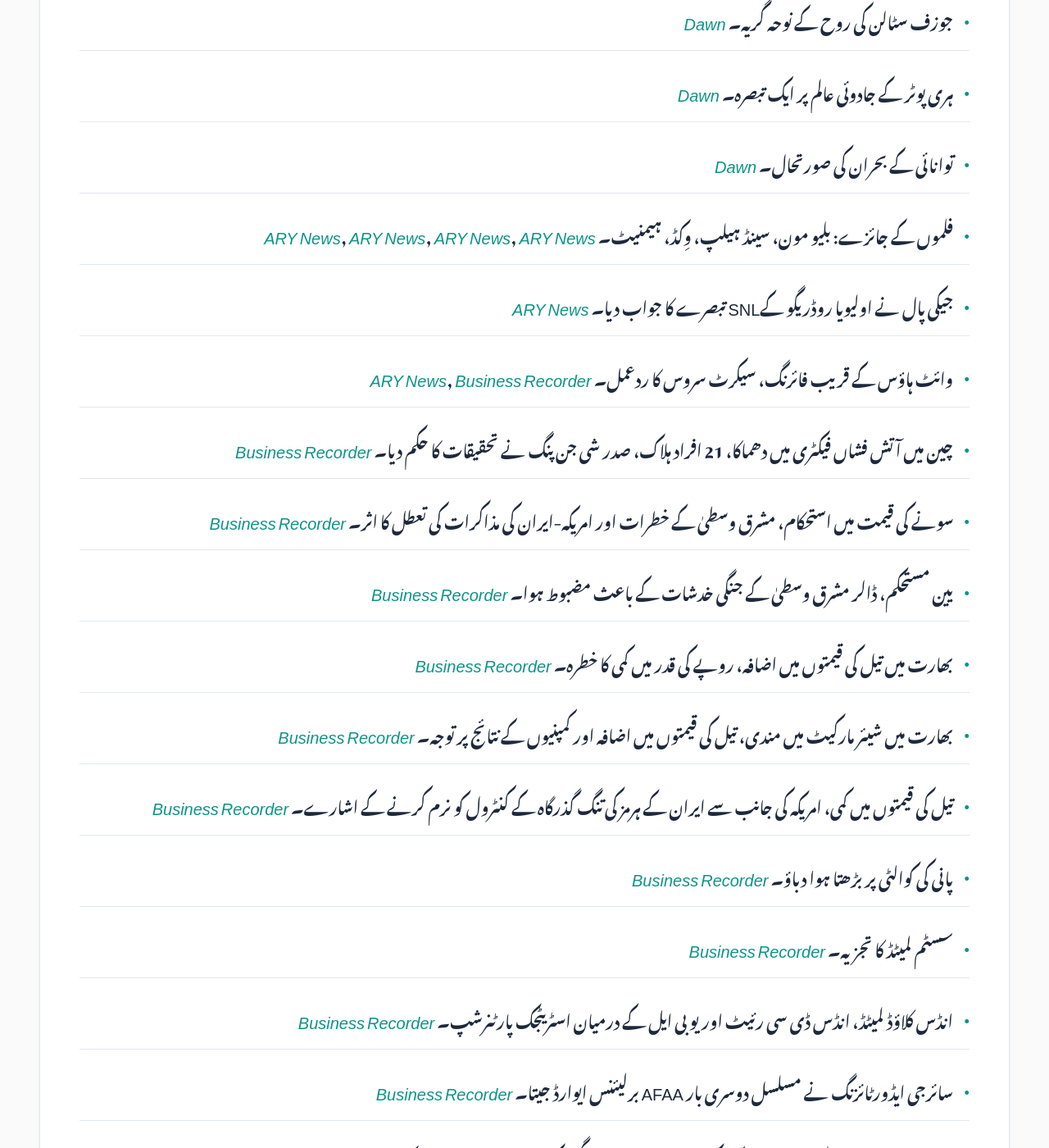
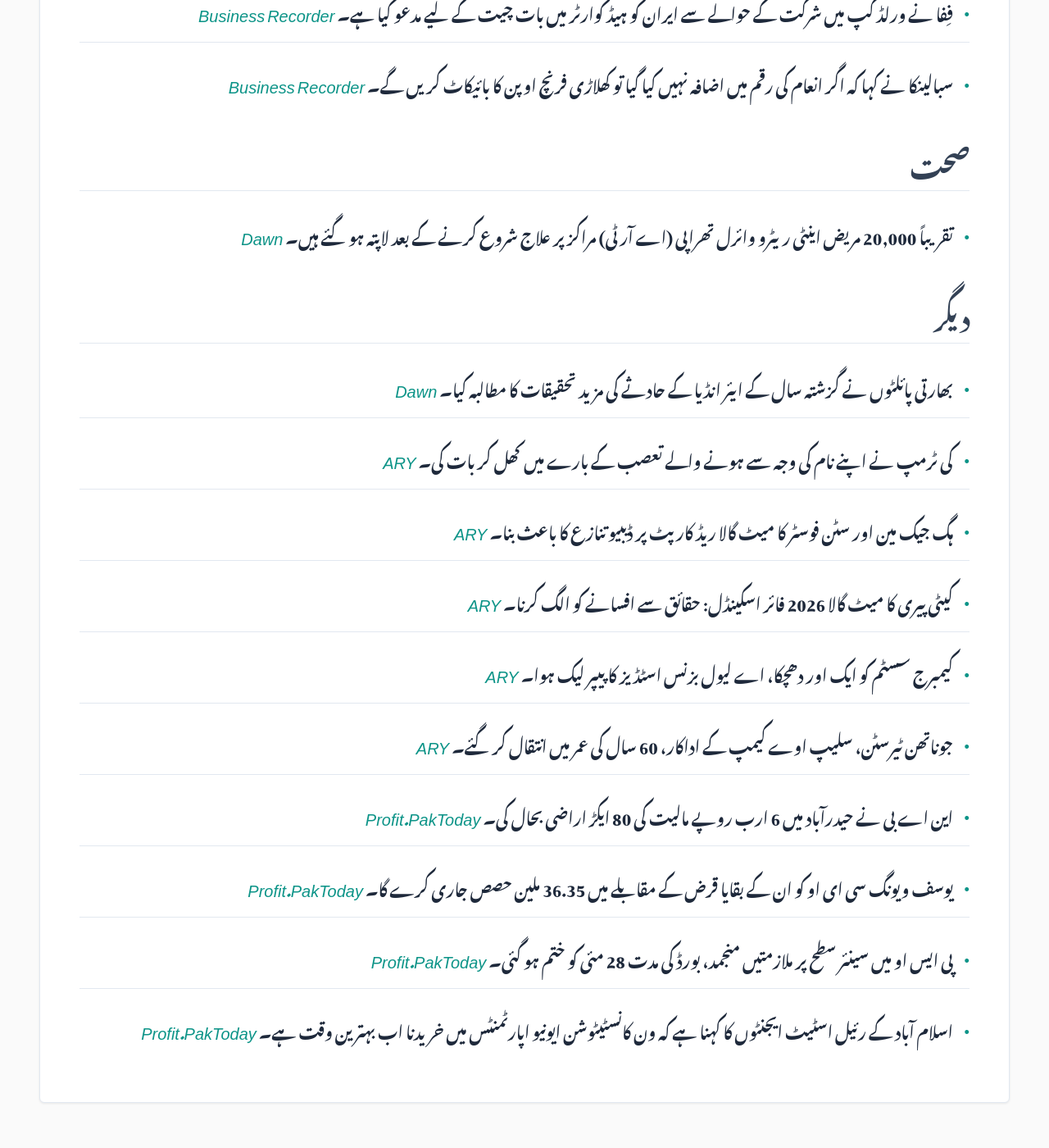
Before and after one commit to zsubzwary/news, a Jekyll site: the page built from ur/index.md, in a window 1280 px wide and 1400 px high, scrolled down 3671 px. Shown: the whole window at 82% size. Built offline with Jekyll 4.4.1, drawn with Linux system fonts in a browser that asks for light colours; some web fonts are replaced; some of the changed text lies outside the part shown.

Commit message:
DateTime; 2026-05-05T16:06:21.383Z

```diff
--- a/ur/index.md
+++ b/ur/index.md
@@ -7,85 +7,70 @@ rtl: true
 
 پاکستان کی تازہ خبروں کا خلاصہ
 
- &lrm; 05-May-2026 12:00PKT
+ &lrm; 05-May-2026 21:06PKT
 
 پڑھنے کا وقت : 6 منٹ
 
 ## معیشت
 
-* گیس کمپنیوں نے 21 سے 121 فیصد تک ٹیرف میں اضافے کی درخواست دی ہے، عوامی سماعتیں 12-13 مئی کو لاہور اور کراچی میں ہوں گی۔ *[Dawn](https://www.dawn.com/news/1997651/gas-utilities-seek-21-121pc-tariff-hike)*
-* پاکستان کی تجارتی خسارہ پہلی 10 مہینوں میں 20 فیصد بڑھ کر 32 ارب ڈالر ہوگئی، درآمدات میں اضافہ اور برآمدات میں کمی ہوئی۔ *[Profit.PakToday](https://profit.pakistantoday.com.pk/2026/05/05/pakistans-trade-deficit-widens-20-to-32-billion-in-10-months)*
-* آئی ایم ایف نے پاکستان کے Sovereign Wealth Fund پر سخت شرائط عائد کر دیں ہیں، قرض لینے اور دینے پر پابندی عائد کردی ہے۔ *[Profit.PakToday](https://profit.pakistantoday.com.pk/2026/05/05/imf-sets-strict-conditions-on-pakistans-sovereign-wealth-fund-bars-borrowing-lending)*
-* اسٹیٹ بینک کی پالیسی ریٹ میں اضافے سے CPPA-G کے سرکلر ڈیٹ کے قرضوں پر سالانہ 13 ارب روپے کا اضافی بوجھ پڑنے کا امکان ہے۔ *[Profit.PakToday](https://profit.pakistantoday.com.pk/2026/05/05/sbp-rate-hike-may-add-rs13-billion-annual-cost-to-cppa-g-circular-debt-loans)*
-* پاکستان نے اے ڈی بی سے نمائش کی حدیں نرم کرنے اور اعلیٰ ضرورت والی معیشتوں کے لیے مالی اعانت بڑھانے کا مطالبہ کیا ہے۔ *[Profit.PakToday](https://profit.pakistantoday.com.pk/2026/05/05/pakistan-urges-adb-to-ease-exposure-limits-scale-up-financing-for-high-need-economies)*
+*   پاکستان نے 2018 سے 2024 تک خصوصی اقتصادی زونز (SEZs) میں 8 بلین ڈالر کی غیر ملکی براہ راست سرمایہ کاری (FDI) اور 500,000 ملازمتیں پیدا کرنے کا ہدف حاصل نہیں کر سکا۔ *[Dawn](https://www.dawn.com/news/1997769/pakistan-misses-8bn-sez-investment-500000-job-targets-minister)*
+*   بھارت میں نیشنل اسٹاک ایکسچینج (NSE) نے چوتھی سہ ماہی میں 8 فیصد منافع دیکھا، جو ڈیریویٹوز کے حجم میں اضافے کی وجہ سے ہوا۔ *[Business Recorder](https://www.brecorder.com/news/40419754/indias-nse-posts-8-rise-in-fourth-quarter-profit-on-derivative-volumes)*
+*   بھارت نے مڈل ایسٹ بحران سے متاثرہ کاروباری اداروں کی مدد کے لیے 1.9 بلین ڈالر کی کریڈٹ گارنٹی منظور کی ہے۔ *[Business Recorder](https://www.brecorder.com/news/40419746/us-stocks-rebound-as-oil-prices-retreat)*
+*   پاکستان اسٹیٹ بینک (SBP) نے مالیاتی نظام کی مضبوطی کے لیے اوپن مارکیٹ آپریشنز (OMOs) کے ذریعے 4.5 ٹریلین روپے سے زیادہ کی رقم کی فراہمی کی۔ *[Profit.PakToday](https://profit.pakistantoday.com.pk/2026/05/05/sbp-injects-over-rs4-5-trillion-via-omos-to-support-liquidity)*
 
 ## سائنس اور ٹیکنالوجی
 
-* ڈیجیٹل تبدیلی کو کامیاب بنانے کے لیے ایک قابل اعتماد راستہ۔ *[ARY News](https://arynews.tv/digital-transformation-improve-efficiency-and-growth)*
+*   سابق نادرا چیئرمین طارق ملک کو امریکی کمپنی اوکٹا نے ڈیجیٹل شناخت کے رہنماؤں کی فہرست میں شامل کیا ہے۔ *[Dawn](https://www.dawn.com/news/1997688/ex-nadra-chairman-tariq-malik-included-in-us-based-companys-list-recognising-digital-identity-pioneers)*
+*   بھارت میں پنجاب نیشنل بینک (PNB) نے جدید AI ماڈلز بشمول اینٿروپک کے مائیٿوس کے خطرات کے پیش نظر سائبر سیکیورٹی کے اخراجات میں اضافہ کیا ہے۔ *[Business Recorder](https://www.brecorder.com/news/40419751/indias-pnb-hikes-cybersecurity-spend-as-ai-models-including-anthropics-mythos-raise-risks)*
 
 ## موسم
 
-* ملک گیر سطح پر شدید گرمی کے باعث ایمرجنسی پروٹوکول نافذ کر دیے گئے، این ڈی ایم اے نے ہسپتالوں کو الرٹ پر رکھا ہے۔ *[Dawn](https://www.dawn.com/news/1997631/extreme-heat-prompts-nationwide-emergency-protocols)*
-* کراچی میں گزشتہ آٹھ سالوں میں سب سے زیادہ گرم دن ریکارڈ کیا گیا، درجہ حرارت 44.1 ڈگری سینٹی گریڈ تک پہنچ گیا، 10 افراد جاں بحق ہوئے۔ *[Dawn](https://www.dawn.com/news/1997593/10-found-dead-as-karachi-endures-hottest-day-in-eight-years)*
-* کراچی میں شدید گرمی، بجلی کی طویل بندشیں اور پانی کی قلت سے عوام پریشان ہیں۔ *[Dawn](https://www.dawn.com/news/1997593/10-found-dead-as-karachi-endures-hottest-day-in-eight-years)*
-* ملک میں مئی اور جون کے مہینوں میں معمول سے زیادہ درجہ حرارت رہنے کا امکان ہے۔ *[Dawn](https://www.dawn.com/news/1997631/extreme-heat-prompts-nationwide-emergency-protocols)*
+*   کراچی میں گرم موسم برقرار رہے گا لیکن درجہ حرارت 40 ڈگری سینٹی گریڈ سے نیچے رہے گا۔ *[Dawn](https://www.dawn.com/news/1997698/hot-weather-to-persist-in-karachi-but-temperature-to-stay-below-40c)*
 
 ## سیاست
 
-* پی ٹی آئی میں پنجاب کے امور کی نگرانی کے لیے کمیٹی کے قیام سے ناراضگی پائی جاتی ہے۔ *[Dawn](https://www.dawn.com/news/1997621/formation-of-coordination-body-stirs-up-bad-blood-in-pti)*
-* سابق وزیراعظم عمران خان نے 2022 میں متنازع پروجیکٹ سے دستبرداری کر دی تھی۔ *[Dawn](https://www.dawn.com/news/1997580/imran-exited-controversial-project-in-2022)*
-* اسلام آباد ہائی کورٹ نے کونسل آف اسلامی آئیڈیالوجی کو فوجداری ذمہ داریوں پر فیصلہ دینے کا اختیار نہیں دیا۔ *[Dawn](https://www.dawn.com/news/1997627/council-of-islamic-ideology-has-no-authority-to-rule-on-criminal-liability-ihc)*
-* بھارت میں مودی کی پارٹی نے مغربی بنگال میں "ریکارڈ" فتح حاصل کی ہے۔ *[Dawn](https://www.dawn.com/news/1997401/indias-modi-celebrates-record-win-in-opposition-held-west-bengal)*
+*   پی ٹی آئی کے رہنما سلمان اکرم راجہ نے پنجاب رابطہ اور نگرانی کمیٹی کی تشکیل پر اپنے فیصلے کا دفاع کیا۔ *[Dawn](https://www.dawn.com/news/1997770/ptis-raja-stands-by-decision-on-punjab-coordination-and-monitoring-committee-composition)*
+*   جے یو آئی-ایف نے مولانا ادریس کے قتل کے خلاف بدھ اور جمعہ کو ملک گیر احتجاج کرنے کا اعلان کیا ہے۔ *[Dawn](https://www.dawn.com/news/1997778/jui-f-to-hold-nationwide-protests-on-wednesday-friday-over-killing-of-cleric-maulana-idrees)*
+*   خیبر پختونخوا کے وزیر اعلیٰ سہیل آفریدی نے مرکز کی جانب سے صوبے کے ساتھ مبینہ طور پر ہونے والی ناانصافی کے خلاف کل (6 مئی) کو قلم چھوڑ ہڑتال کا اعلان کیا۔ *[Dawn](https://www.dawn.com/news/1997725/cm-afridi-announces-pen-down-strike-on-may-6-over-centres-discrimination-against-kp)*
+*   وزیراعظم شہباز شریف نے متحدہ عرب امارات (یو اے ای) میں میزائل اور ڈرون حملوں کی مذمت کی۔ *[Dawn](https://www.dawn.com/news/1997705/pm-shehbaz-condemns-drone-missile-attacks-in-uae)*
+*   بھارت کے وزیر اعظم مودی نے مغربی بنگال میں اپنی پارٹی کی تاریخی فتح کے بعد بھارت کی سیاست پر اپنی گرفت مضبوط کر لی ہے۔ *[Business Recorder](https://www.brecorder.com/news/40419736/indias-modi-expands-reach-clinching-opposition-stronghold)*
 
 ## قومی
 
-* سپریم کورٹ نے چوٹو گینگ کے ارکان کی سزائے موت برقرار رکھی ہے۔ *[Dawn](https://www.dawn.com/news/1997628/supreme-court-upholds-death-sentences-of-chotu-gang-members)*
-* این اے بی نے بحریہ ٹاؤن کو غیر قانونی طور پر الاٹ کی گئی 80 ایکڑ زمین بحال کرائی۔ *[Dawn](https://www.dawn.com/news/1997514/nab-recovers-80-acres-of-govt-land-illegally-allotted-to-bahria-town)*
-* جنوبی وزیرستان میں فوج کے چیک پوسٹ پر خودکش حملہ ناکام، ایک شہری شہید، 15 زخمی ہوئے۔ *[Dawn](https://www.dawn.com/news/1997513/suicide-attack-foiled-on-army-check-post-in-south-waziristan-civilian-martyred-15-injured)*
+*   آرمی چیف نے کہا کہ علاقائی امن اور استحکام اجتماعی ضبط، ذمہ داری اور خودمختاری کے احترام سے منسلک ہے۔ *[Dawn](https://www.dawn.com/news/1997771/regional-peace-stability-linked-to-collective-restraint-respect-for-sovereignty-armys-top-brass)*
+*   این سی سی آئی اے نے پنجاب میں "اینٹی سٹیٹ" سوشل میڈیا سرگرمیوں کے خلاف کارروائی کرتے ہوئے 13 کارکنوں کو گرفتار کیا۔ *[Dawn](https://www.dawn.com/news/1997726/nccia-arrests-13-activists-in-punjab-in-crackdown-on-anti-state-social-media-activity)*
+*   اسلام آباد ہائی کورٹ نے یوٹیوبر راجاب بٹ کا نام پاسپورٹ کنٹرول لسٹ (PCL) سے ہٹانے کا حکم دیا۔ *[Dawn](https://www.dawn.com/news/1997780/rajab0505)*
+*   پولیس نے کراچی میں احتجاج کرنے والے عورات مارچ کے کارکنوں کو رہا کر دیا۔ *[Dawn](https://www.dawn.com/news/1997753/police-release-aurat-march-activists-after-brief-detention-in-karachi)*
+*   کراچی میں میٹرک امتحانات کی مبینہ بدانتظامی کے بعد بی ایس ای کے چیئرمین غلام حسین سوهو نے استعفیٰ دے دیا۔ *[Dawn](https://www.dawn.com/news/1997734/bsek-chairman-resigns-following-allegations-of-mismanagement-of-matric-exams-in-karachi)*
+*   قومی اسمبلی کی قائمہ کمیٹی کو بتایا گیا کہ اینٹی ریٹرو وائرل تھراپی (ART) مراکز پر علاج شروع کرنے والے تقریباً 20,000 مریض "غائب" ہیں۔ *[Dawn](https://www.dawn.com/news/1997760/nearly-20000-patients-missing-after-initiating-treatment-at-hiv-centres-na-committee-told)*
+*   مولانا محمد ادریس کو کے پی کے کے چارسدہ میں گولی مار کر ہلاک کر دیا گیا۔ *[Dawn](https://www.dawn.com/news/1997685/prominent-cleric-muhammad-idrees-gunned-down-in-kps-charsadda)*
 
 ## بین الاقوامی
 
-* یوکرین اور روس نے علیحدہ طور پر جنگ بندی کا اعلان کیا ہے۔ *[Dawn](https://www.dawn.com/news/1997531/ukraine-and-russia-declare-separate-truces)*
-* متحدہ عرب امارات نے ایران کے میزائلوں کو روکنے کا دعویٰ کیا ہے، فجیرہ کے تیل زون پر ڈرون حملہ ہوا۔ *[Dawn](https://www.dawn.com/news/1997510/fujairah-oil-zone-hit-by-drone-attack-as-uae-says-it-intercepted-iranian-missiles)*
-* امریکہ اور ایران کے درمیان خلیج فارس کے کنٹرول کے لیے کشمکش جاری ہے، تیل کی قیمتیں بڑھ رہی ہیں۔ *[Business Recorder](https://www.brecorder.com/news/40419677/shares-slide-oil-prices-elevated-as-us-iran-truce-prospects-dim)*
-* امریکہ نے ایرانی بحاروں کو رہا کر کے پاکستان منتقل کیا، وہ اپنے وطن واپس چلے گئے۔ *[Dawn](https://www.dawn.com/news/1997392/iranian-sailors-evacuated-to-pakistan-return-home-state-media-confirms)*
+*   امریکہ نے ایران پر شپنگ پر حملے کی صورت میں "تباہ کن" ردعمل کی دھمکی دی۔ *[Dawn](https://www.dawn.com/news/1997773/us-threatens-devastating-response-to-any-iran-attack-on-shipping)*
+*   اسرائیلی عدالت نے غزہ فلوٹیلا کے دو کارکنوں کی حراست چھ دنوں تک بڑھا دی۔ *[Dawn](https://www.dawn.com/news/1997759/israel-court-extends-gaza-flotilla-activists-detention-by-six-days)*
+*   یوکرین کے صدر زیلنسکی نے ایران کے خلاف ڈرون معاہدے کی پیشکش کرتے ہوئے خلیج کے دورے جاری رکھے ہیں۔ *[Business Recorder](https://www.brecorder.com/news/40419748/zelensky-offers-bahrain-drone-deal-in-latest-gulf-trip)*
+*   چین کے ہنان صوبے میں آتش فشاں فیکٹری میں دھماکے سے 21 افراد ہلاک اور 61 زخمی ہوئے۔ *[Dawn](https://www.dawn.com/news/1997692/blast-at-fireworks-factory-in-chinas-hunan-kills-21-state-media-says)*
+*   یو اے ای نے کہا کہ اس کے فضائی دفاع ایران کی جانب سے آنے والے میزائل اور ڈرون حملوں سے نمٹ رہے ہیں۔ *[Business Recorder](https://www.brecorder.com/news/40419750/uae-says-air-defences-dealing-with-missile-and-drone-attacks-from-iran)*
 
 ## کھیل
 
-* کوئی خبر نہیں
+*   فِفا نے ورلڈ کپ میں شرکت کے حوالے سے ایران کو ہیڈ کوارٹر میں بات چیت کے لیے مدعو کیا ہے۔ *[Business Recorder](https://www.brecorder.com/news/40419737/fifa-invites-iran-to-headquarters-for-world-cup-talks)*
+*   سبالینکا نے کہا کہ اگر انعام کی رقم میں اضافہ نہیں کیا گیا تو کھلاڑی فرنچ اوپن کا بائیکاٹ کریں گے۔ *[Business Recorder](https://www.brecorder.com/news/40419749/players-would-boycott-french-open-over-prize-money-dispute-says-sabalenka)*
 
 ## صحت
 
-* کوئی خبر نہیں
+*   تقریباً 20,000 مریض اینٹی ریٹرو وائرل تھراپی (اے آر ٹی) مراکز پر علاج شروع کرنے کے بعد لاپتہ ہو گئے ہیں۔ *[Dawn](https://www.dawn.com/news/1997760/nearly-20000-patients-missing-after-initiating-treatment-at-hiv-centres-na-committee-told)*
 
 ## دیگر
 
-* جوزف سٹالن کی روح کے نوحہ گریہ۔ *[Dawn](https://www.dawn.com/news/1997642/requiem-for-stalins-spirit)*
-* ہری پوٹر کے جادوئی عالم پر ایک تبصرہ۔ *[Dawn](https://www.dawn.com/news/1997643/marked-as-equals)*
-* توانائی کے بحران کی صورتحال۔ *[Dawn](https://www.dawn.com/news/1997638/energy-shock)*
-* فلموں کے جائزے: بلیو مون، سینڈ ہیلپ، وِکڈ، ہیمنیٹ۔ *[ARY News](https://arynews.tv/blue-moon-2025-movie-review)*, *[ARY News](https://arynews.tv/send-help-rachel-mcadams-movie-review-2025)*, *[ARY News](https://arynews.tv/wicked-for-good-movie-review-2025)*, *[ARY News](https://arynews.tv/hamnet-2025-movie-review)*
-* جیکی پال نے اولیویا روڈریگو کےSNL تبصرے کا جواب دیا۔ *[ARY News](https://arynews.tv/jake-paul-responds-after-olivia-rodrigos-snl-jab)*
-* وائٹ ہاؤس کے قریب فائرنگ، سیکرٹ سروس کا ردعمل۔ *[ARY News](https://arynews.tv/secret-service-says-it-exchanged-gunfire-near-white-house)*, *[Business Recorder](https://www.brecorder.com/news/40419679/secret-service-says-it-exchanged-gunfire-with-armed-suspect-near-white-house)*
-* چین میں آتش فشاں فیکٹری میں دھماکا، 21 افراد ہلاک، صدر شی جن پنگ نے تحقیقات کا حکم دیا۔ *[Business Recorder](https://www.brecorder.com/news/40419678/blast-at-fireworks-factory-in-chinas-hunan-kills-21-xi-calls-for-probe-state-media-says)*
-* سونے کی قیمت میں استحکام، مشرق وسطیٰ کے خطرات اور امریکہ-ایران کی مذاکرات کی تعطل کا اثر۔ *[Business Recorder](https://www.brecorder.com/news/40419672/gold-steady-as-investors-weigh-middle-east-risks-stalled-us-iran-peace-talks)*
-* یین مستحکم، ڈالر مشرق وسطیٰ کے جنگی خدشات کے باعث مضبوط ہوا۔ *[Business Recorder](https://www.brecorder.com/news/40419673/yen-steady-dollar-firms-on-middle-east-war-fears)*
-* بھارت میں تیل کی قیمتوں میں اضافہ، روپے کی قدر میں کمی کا خطرہ۔ *[Business Recorder](https://www.brecorder.com/news/40419676/indian-rupee-at-risk-of-all-time-low-on-long-standing-oil-drag)*
-* بھارت میں شیئر مارکیٹ میں مندی، تیل کی قیمتوں میں اضافہ اور کمپنیوں کے نتائج پر توجہ۔ *[Business Recorder](https://www.brecorder.com/news/40419675/indian-shares-set-to-open-lower-on-elevated-oil-prices-lampt-mampm-results-in-focus)*
-* تیل کی قیمتوں میں کمی، امریکہ کی جانب سے ایران کے ہرمز کی تنگ گذرگاہ کے کنٹرول کو نرم کرنے کے اشارے۔ *[Business Recorder](https://www.brecorder.com/news/40419674/oil-eases-on-signs-us-is-loosening-iranian-closure-of-strait-of-hormuz)*
-* پانی کی کوالٹی پر بڑھتا ہوا دباؤ۔ *[Business Recorder](https://www.brecorder.com/news/40419568/water-quality-under-growing-strain)*
-* سسٹم لمیٹڈ کا تجزیہ۔ *[Business Recorder](https://www.brecorder.com/news/40419593/systems-limited)*
-* انڈس کلاؤڈ لمیٹڈ، انڈس ڈی سی رئیٹ اور یو بی ایل کے درمیان اسٹریٹجک پارٹنرشپ۔ *[Business Recorder](https://www.brecorder.com/news/40419596/digital-infrastructure-and-cloud-adoption-indus-cloud-ltd-indus-dc-reit-and-ubl-form-strategic-partnership)*
-* سائرجی ایڈورٹائزنگ نے مسلسل دوسری بار AFAA برلیئنس ایوارڈ جیتا۔ *[Business Recorder](https://www.brecorder.com/news/40419597/synergy-advertising-wins-afaa-brilliance-awards-for-second-year)*
-* GO نے COCO اسٹیشنوں پر اب تک کی سب سے زیادہ 24 گھنٹے کی فروخت کا ریکارڈ قائم کیا۔ *[Business Recorder](https://www.brecorder.com/news/40419598/go-records-highest-ever-24-hour-sales-at-coco-stations)*
-* قومی اسمبلی کے اسپیکر نے وفات پر تعزیت کا اظہار کیا۔ *[Business Recorder](https://www.brecorder.com/news/40419599/na-speaker-condoles-death)*
-* وزیراعلیٰ پنجاب نے PDP اور LDP پر پیشرفت کا جائزہ لیا۔ *[Business Recorder](https://www.brecorder.com/news/40419601/cm-reviews-progress-on-pdp-ldp)*
-* وزیراعلیٰ پنجاب نے بہادر فائر فائٹرز کو خراج تحسین پیش کیا۔ *[Business Recorder](https://www.brecorder.com/news/40419602/cm-pays-tribute-to-brave-firefighters)*
-* اپریل میں سیمنٹ کی ترسیل میں سال بہ سال 11.14 فیصد اضافہ ہوا۔ *[Business Recorder](https://www.brecorder.com/news/40419603/april-cement-despatches-increase-by-1114pc-yoy)*
-* بائیک اور تین پہیے گاڑیوں کی فروخت نو ماہ میں 30.87 فیصد بڑھ کر 1.43 ملین یونٹ ہوگئی۔ *[Profit.PakToday](https://profit.pakistantoday.com.pk/2026/05/05/bike-three-wheeler-sales-reach-1-43-million-units-up-30-87-in-nine-months)*
-* این بی آر نے 683 ارب روپے کی کمی کو پورا کرنے کے لیے ریکوری کو سخت کر دیا، ڈیفالٹرز کو نشانہ بنایا۔ *[Profit.PakToday](https://profit.pakistantoday.com.pk/2026/05/05/fbr-tightens-recovery-targets-defaulters-to-bridge-rs683-billion-shortfall)*
-* چاندی کی قیمت آج پاکستان میں، 5 مئی 2026۔ *[Profit.PakToday](https://profit.pakistantoday.com.pk/2026/05/05/silver-price-in-pakistan-for-today-may-05-2026)*
-* سونے کی قیمت آج پاکستان میں، 5 مئی 2026۔ *[Profit.PakToday](https://profit.pakistantoday.com.pk/2026/05/05/gold-price-in-pakistan-for-today-may-05-2026)*
-* ایس بی پی کی شرح میں اضافے سے سی پی پی اے-جی کے سرکلر ڈیٹ کے قرضوں پر سالانہ 13 ارب روپے کا اضافی بوجھ پڑنے کا امکان ہے۔ *[Profit.PakToday](https://profit.pakistantoday.com.pk/2026/05/05/sbp-rate-hike-may-add-rs13-billion-annual-cost-to-cppa-g-circular-debt-loans)*
-* ایشیا ایران جنگ کی وجہ سے بڑھتے ہوئے توانائی بحران سے نمٹ رہا ہے۔ *[Profit.PakToday](https://profit.pakistantoday.com.pk/2026/05/05/asia-battles-rising-uneven-toll-of-energy-crisis-caused-by-iran-war)*
-* متحدہ عرب امارات کا کہنا ہے کہ وہ امریکہ کے ساتھ کرنسی سویپ لائن پر تبادلہ خیال کر رہے ہیں۔ *[Profit.PakToday](https://profit.pakistantoday.com.pk/2026/05/05/uae-says-it-is-discussing-currency-swap-line-with-us)*
-* پاکستان نے اے ڈی بی سے نمائش کی حدیں نرم کرنے اور اعلیٰ ضرورت والی معیشتوں کے لیے مالی اعانت بڑھانے کا مطالبہ کیا۔ *[Profit.PakToday](https://profit.pakistantoday.com.pk/2026/05/05/pakistan-urges-adb-to-ease-exposure-limits-scale-up-financing-for-high-need-economies)*
+*   بھارتی پائلٹوں نے گزشتہ سال کے ایئر انڈیا کے حادثے کی مزید تحقیقات کا مطالبہ کیا۔ *[Dawn](https://www.dawn.com/news/1997708/indian-pilots-demand-further-probe-of-last-years-air-india-crash)*
+*   کی ٹرمپ نے اپنے نام کی وجہ سے ہونے والے تعصب کے بارے میں کھل کر بات کی۔ *[ARY](https://arynews.tv/kai-trump-opens-up-about-struggling-with-last-name-prejudice)*
+*   ہگ جیک مین اور سٹن فوسٹر کا میٹ گالا ریڈ کارپٹ پر ڈیبیو تنازع کا باعث بنا۔ *[ARY](https://arynews.tv/hugh-jackman-sutton-fosters-met-gala-red-carpet-debut-ignites-controversy)*
+*   کیٹی پیری کا میٹ گالا 2026 فائر اسکینڈل: حقائق سے افسانے کو الگ کرنا۔ *[ARY](https://arynews.tv/katy-perrys-met-gala-2026-fire-scandal-separating-fact-from-fiction)*
+*   کیمبرج سسٹم کو ایک اور دھچکا، اے لیول بزنس اسٹڈیز کا پیپر لیک ہوا۔ *[ARY](https://arynews.tv/another-blow-to-cambridge-system-as-a-level-business-studies-paper-leaked)*
+*   جوناتھن ٹیرسٹن، سلیپ اوے کیمپ کے اداکار، 60 سال کی عمر میں انتقال کر گئے۔ *[ARY](https://arynews.tv/jonathan-tiersten-sleepaway-camp-actor-passes-away-at-60)*
+*   این اے بی نے حیدرآباد میں 6 ارب روپے مالیت کی 80 ایکڑ اراضی بحال کی۔ *[Profit.PakToday](https://profit.pakistantoday.com.pk/2026/05/05/nab-recovers-80-acres-of-land-worth-rs6-billion-in-hyderabad/)*
+*   یوسف ویونگ سی ای او کو ان کے بقایا قرض کے مقابلے میں 36.35 ملین حصص جاری کرے گا۔ *[Profit.PakToday](https://profit.pakistantoday.com.pk/2026/05/05/yousaf-weaving-to-issue-36-35-million-shares-to-ceo-against-his-outstanding-loan/)*
+*   پی ایس او میں سینئر سطح پر ملازمتیں منجمد، بورڈ کی مدت 28 مئی کو ختم ہو گئی۔ *[Profit.PakToday](https://profit.pakistantoday.com.pk/2026/05/05/govt-freezes-senior-level-hiring-at-pso-as-board-term-ends-on-may-28/)*
+*   اسلام آباد کے رئیل اسٹیٹ ایجنٹوں کا کہنا ہے کہ ون کانسٹیٹوشن ایونیو اپارٹمنٹس میں خریدنا اب بہترین وقت ہے۔ *[Profit.PakToday](https://profit.pakistantoday.com.pk/2026/05/05/right-time-to-buy-the-dip-in-one-constitution-avenue-apartments-say-islamabad-real-estate-agents/)*
```
